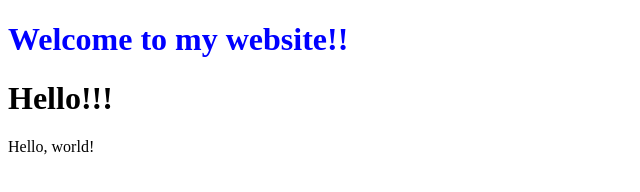
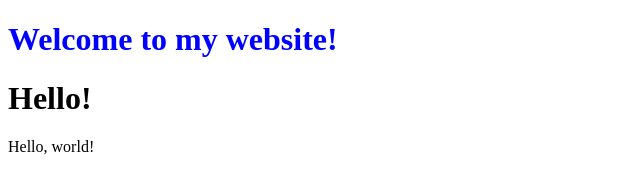
Before and after one commit to KatlehoGxagxa/hello, a plain HTML site: page hello.html in a window 1280 px wide. Shown: the full height of the page, 0-640 px from the left. Drawn offline with Linux system fonts and the light colour scheme.

Commit message:
Remove punctuation

```diff
--- a/hello.html
+++ b/hello.html
@@ -4,8 +4,8 @@
         <title>Hello!</title>
     </head>
     <body>
-        <h1 style="color: blue;">Welcome to my website!!</h1>
-        <h1>Hello!!!</h1>
+        <h1 style="color: blue;">Welcome to my website!</h1>
+        <h1>Hello!</h1>
         Hello, world!
     </body>
 </html>
```
